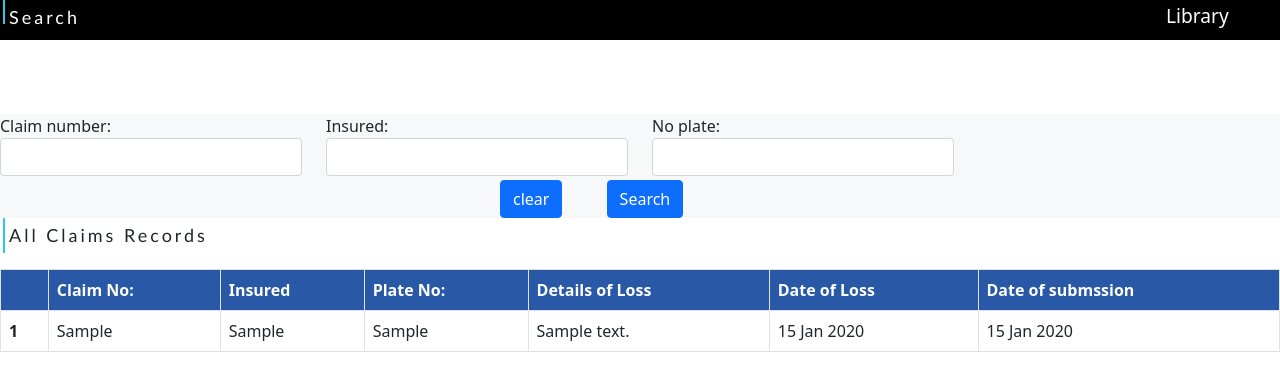
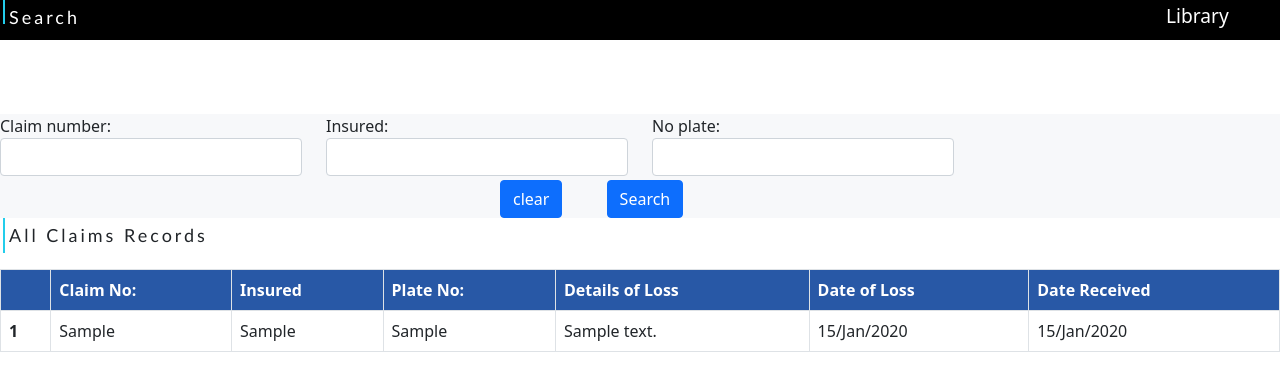
Before and after one commit to chrisgathuthi/EDMS, a Django app: page /search/ in a window 1280 px wide. Shown: the top 391 px of the page. Run offline with Django 4.2, Linux system fonts and the light colour scheme; a user stored in the database is signed in; tables that the repository leaves empty hold one stand-in row (values such as "Sample post"); parts of the project's set-up code (start-up, migrations or seed data) failed here and were passed over; some libraries are stand-ins or nearby versions.

Commit message:
rename table header

```diff
--- a/Invesco/templates/index.html
+++ b/Invesco/templates/index.html
@@ -43,7 +43,7 @@
   </div>
   <br>
   <section>
-    <div class="alert alert-succes" role="alert">
+    <div class="alert alert-succes" role="alert" id="alert">
     {% if messages %}
       {% for message in messages %}
         <p>{{message}}</p>
@@ -90,7 +90,7 @@
               <th scope="col">Plate No:</th>
               <th scope="col">Details of Loss</th>
               <th scope="col">Date of Loss</th>
-              <th scope="col">Date of submssion</th>
+              <th scope="col">Date Received</th>
             </tr>
           </thead>
           <tbody>
@@ -101,8 +101,8 @@
               <td>{{claims.insured}}</td>
               <td>{{claims.plate_no}}</td>
               <td>{{claims.details_loss}}</td>
-              <td>{{claims.date_loss|date:"d M Y"}}</td>
-              <td>{{claims.date_received}}</td>
+              <td>{{claims.date_loss|date:"d/M/Y"}}</td>
+              <td>{{claims.date_received|date:"d/M/Y"}}</td>
             </tr>
             {% endfor %}
         </tbody>
@@ -173,6 +173,15 @@
       });
   });
   </script>
+  <script>
+    let alert = document.getElementById("alert")
+    const myTimeout = setTimeout(alert, 5000);
+
+    function myStopFunction() {
+      clearTimeout(myTimeout);
+    }
+  </script>
+
 
 <script src="https://cdn.jsdelivr.net/npm/@popperjs/core@2.9.2/dist/umd/popper.min.js" integrity="sha384-IQsoLXl5PILFhosVNubq5LC7Qb9DXgDA9i+tQ8Zj3iwWAwPtgFTxbJ8NT4GN1R8p" crossorigin="anonymous"></script>
 <script src="https://cdn.jsdelivr.net/npm/bootstrap@5.0.2/dist/js/bootstrap.min.js" integrity="sha384-cVKIPhGWiC2Al4u+LWgxfKTRIcfu0JTxR+EQDz/bgldoEyl4H0zUF0QKbrJ0EcQF" crossorigin="anonymous"></script>
```
